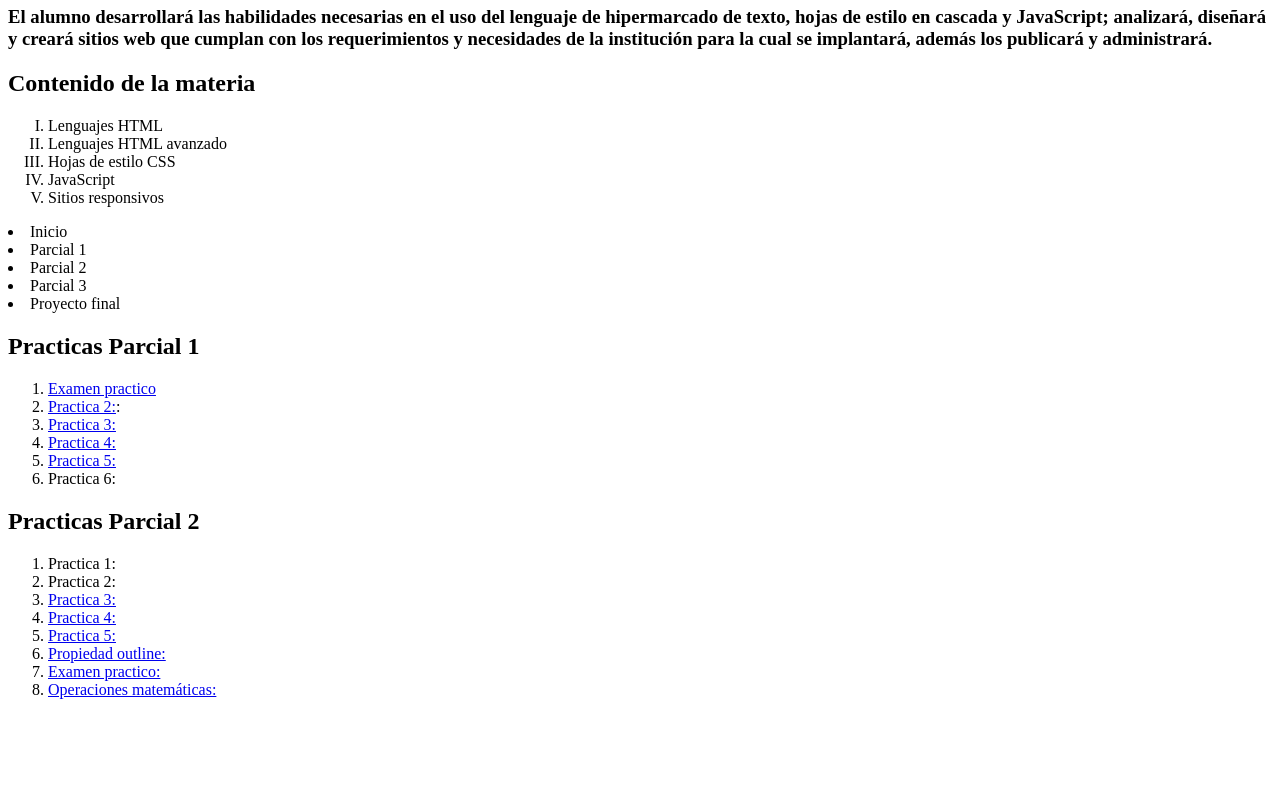
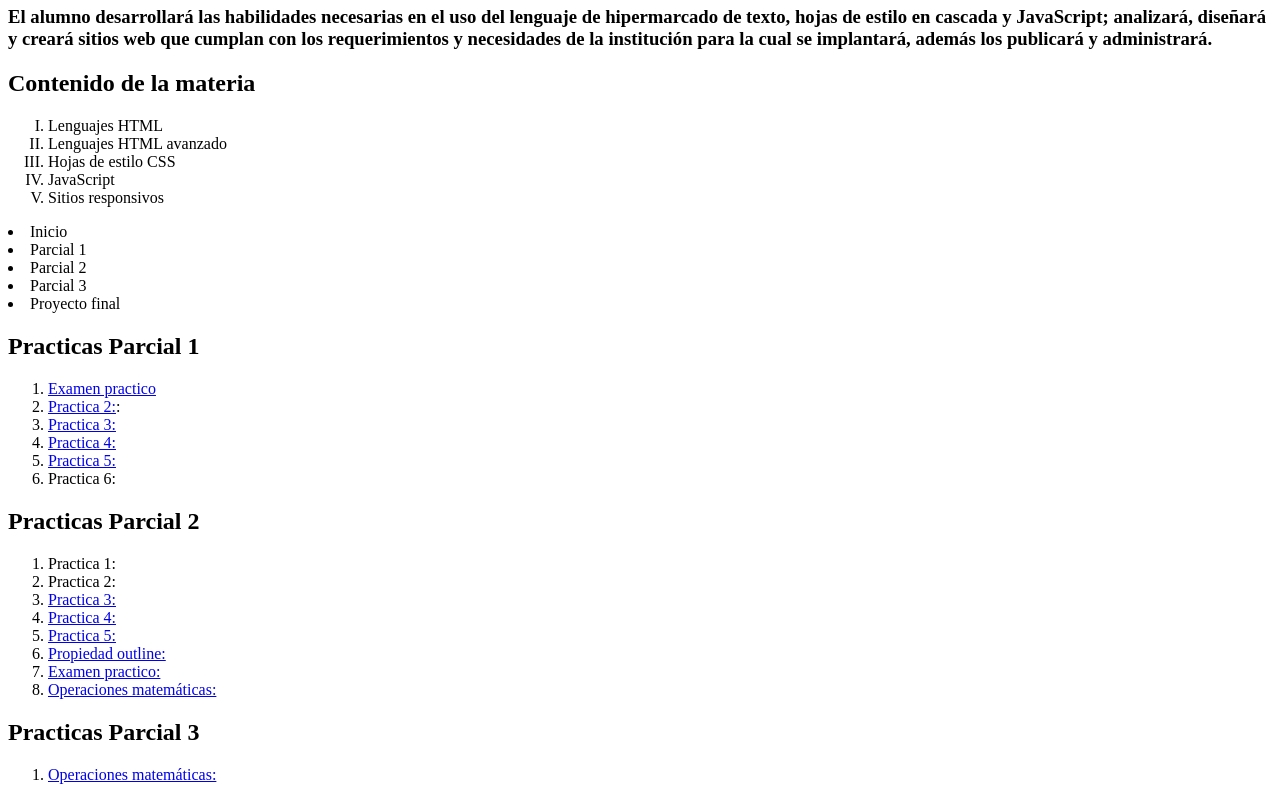
Before and after one commit to Alejandro11HG/Portafolio, a plain HTML site: page index.html in a window 1280 px wide. Shown: the part 818-1618 px from the top of the page. Before the commit the page ends 1533 px from the top, so only its background shows below. Drawn offline with Linux system fonts and the light colour scheme.

Commit message:
Update index.html

```diff
--- a/index.html
+++ b/index.html
@@ -86,6 +86,12 @@
 
      </ol>
 
+     <h2>Practicas Parcial 3</h2>
+    <ol>
+        <li><a href="Operaciones.html">Operaciones matemáticas:</a></li>
+
+     </ol>
+
 
 
 </body>
```
